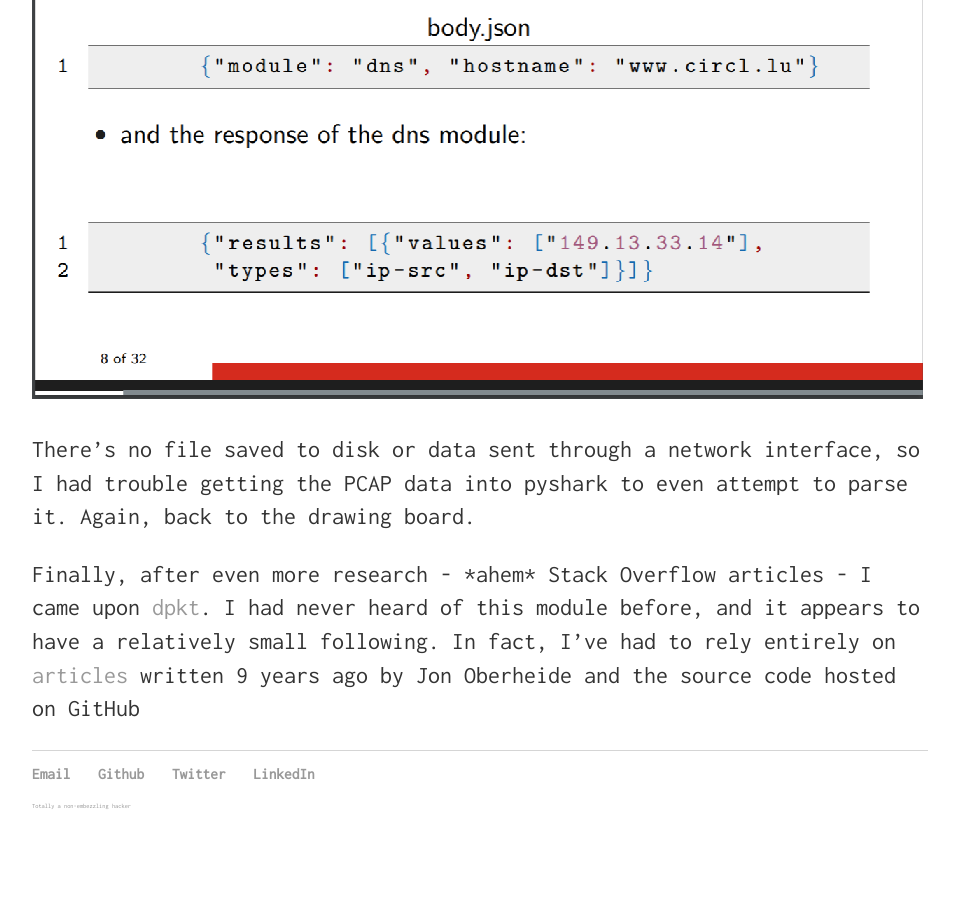
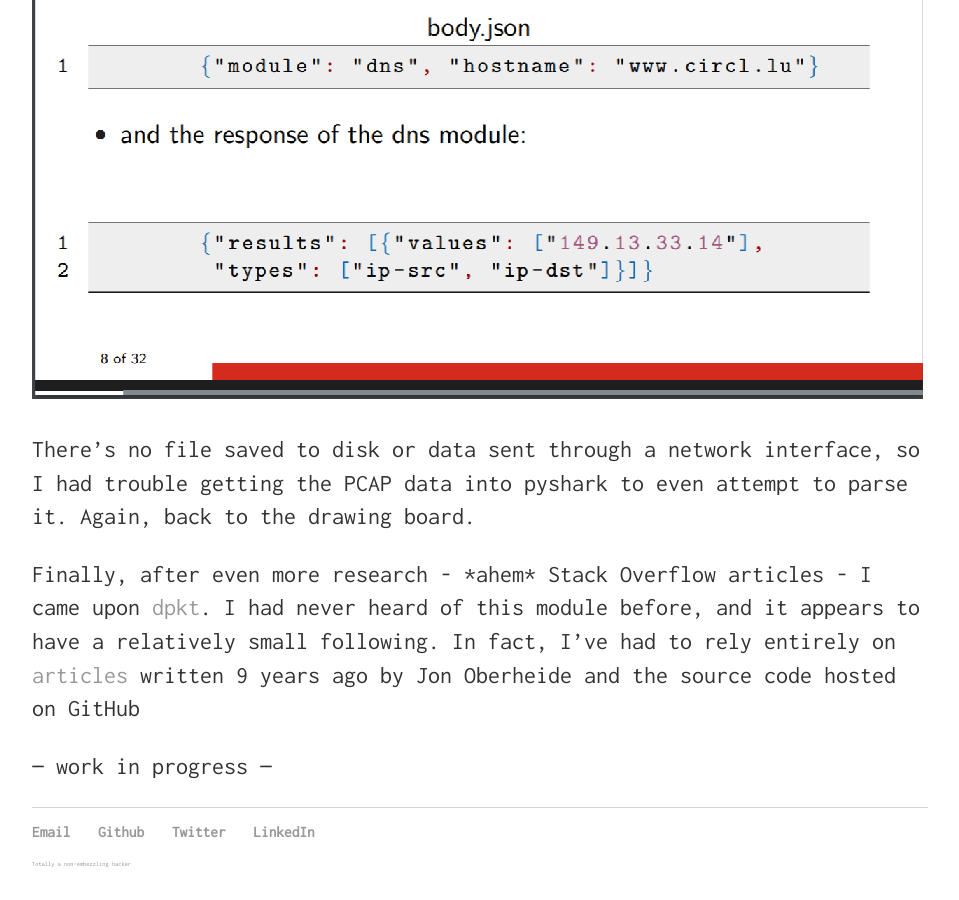
Before and after one commit to infosec-intern/infosec-intern.github.io, a Jekyll site: the page built from _posts/2017-07-18-dpkt-+-python3.md, in a window 1280 px wide and 900 px high, scrolled down 1535 px. Shown: the whole window, without its empty margins (160-1119 px from the left). Built offline with Jekyll 4.4.1, drawn with Linux system fonts in a browser that asks for light colours; comment, search, counter and statistics services are not loaded; before the commit the page ends 2377 px from its top, so only the background shows below that.

Commit message:
added work in progress marker at end

```diff
--- a/_posts/2017-07-18-dpkt-+-python3.md
+++ b/_posts/2017-07-18-dpkt-+-python3.md
@@ -20,3 +20,5 @@ After a little more research, I found some StackOverflow articles about a module
 There's no file saved to disk or data sent through a network interface, so I had trouble getting the PCAP data into pyshark to even attempt to parse it. Again, back to the drawing board.
 
 Finally, after even more research - \*ahem\* Stack Overflow articles - I came upon [dpkt](https://dpkt.readthedocs.org/). I had never heard of this module before, and it appears to have a relatively small following. In fact, I've had to rely entirely on [articles](https://jon.oberheide.org/blog/2008/10/15/dpkt-tutorial-2-parsing-a-pcap-file/) written 9 years ago by Jon Oberheide and the source code hosted on GitHub
+
+--- work in progress ---
```
